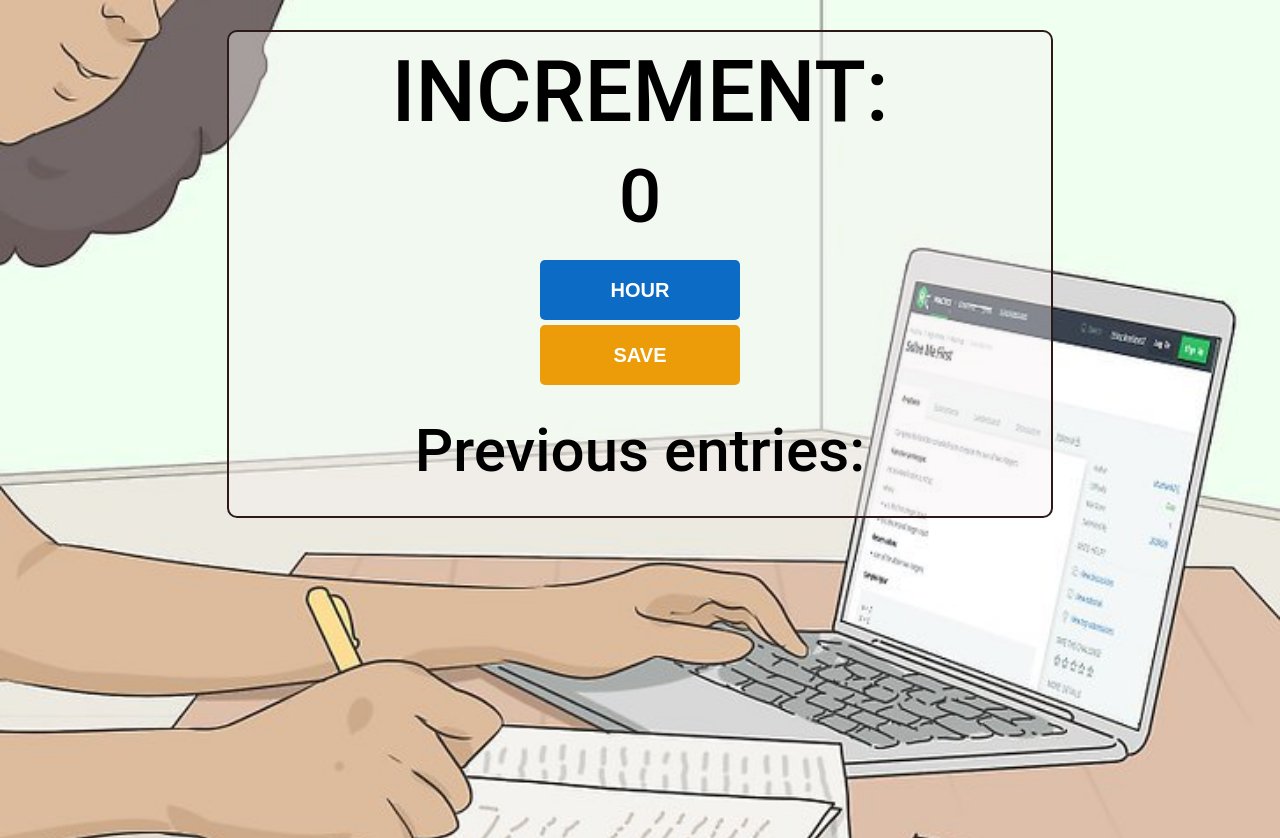
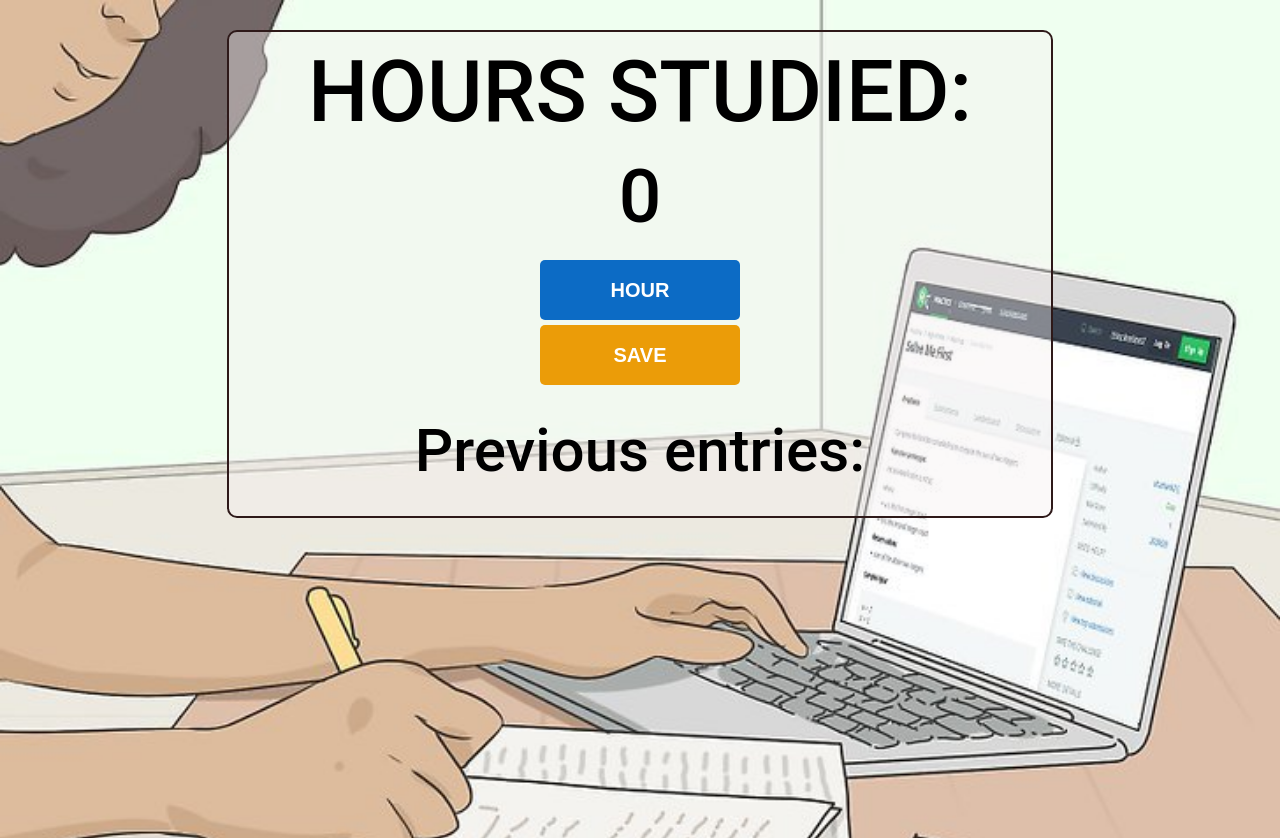
Before and after one commit to AndrewJamesBarker/hrsStudiedCounter, a plain HTML site: page index.html in a window 1280 px wide. Drawn offline with Linux system fonts and the light colour scheme.

Commit message:
Update index.html

```diff
--- a/index.html
+++ b/index.html
@@ -4,7 +4,7 @@
     </head>
     <body>
         <div class="container">
-            <h1>INCREMENT:</h1>
+            <h1>HOURS STUDIED:</h1>
             <h2 id="count-el">0</h2>
             <button id="increment-btn" onclick="increment()">HOUR</button>
             <button id="save-btn" onclick="save()">SAVE</button>
```
